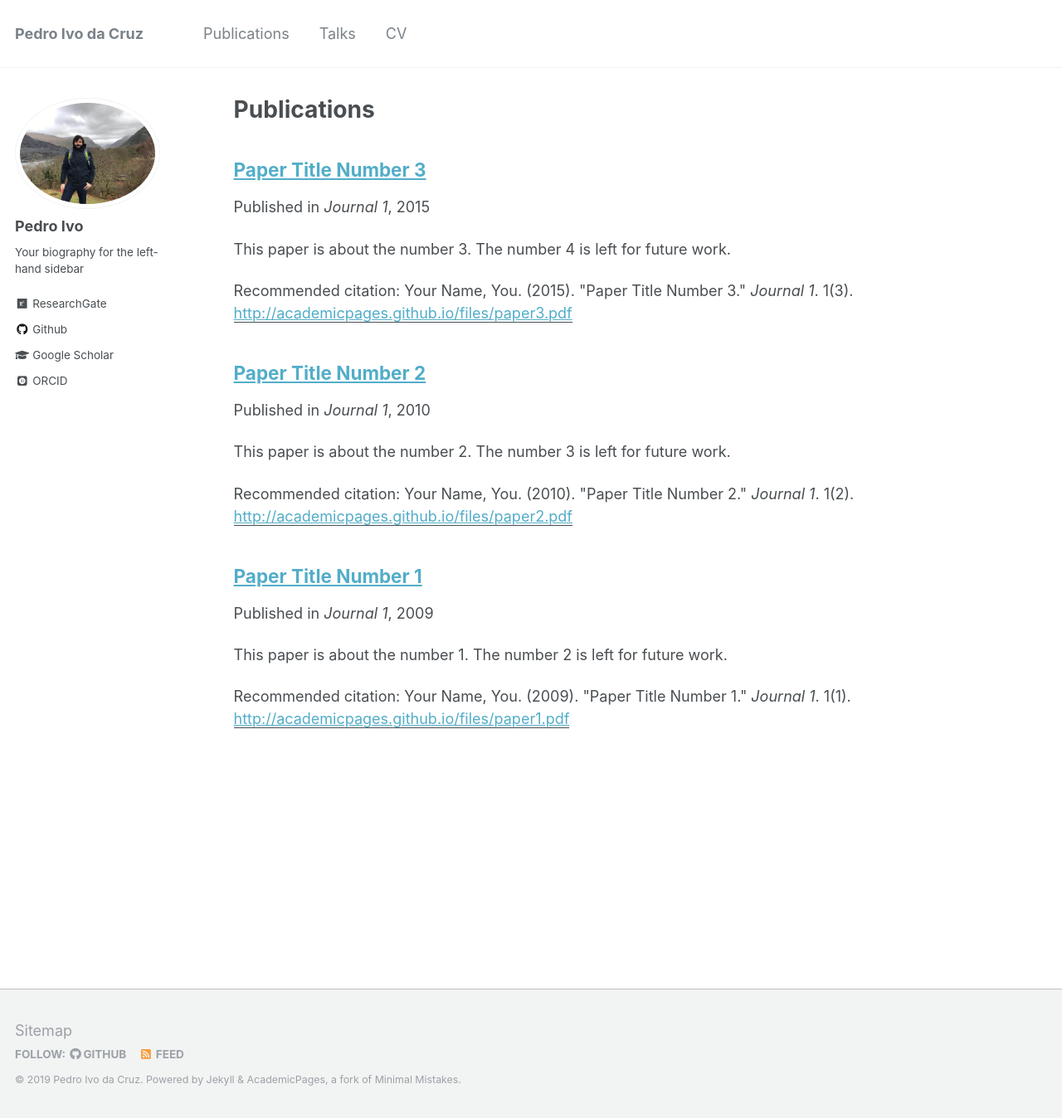
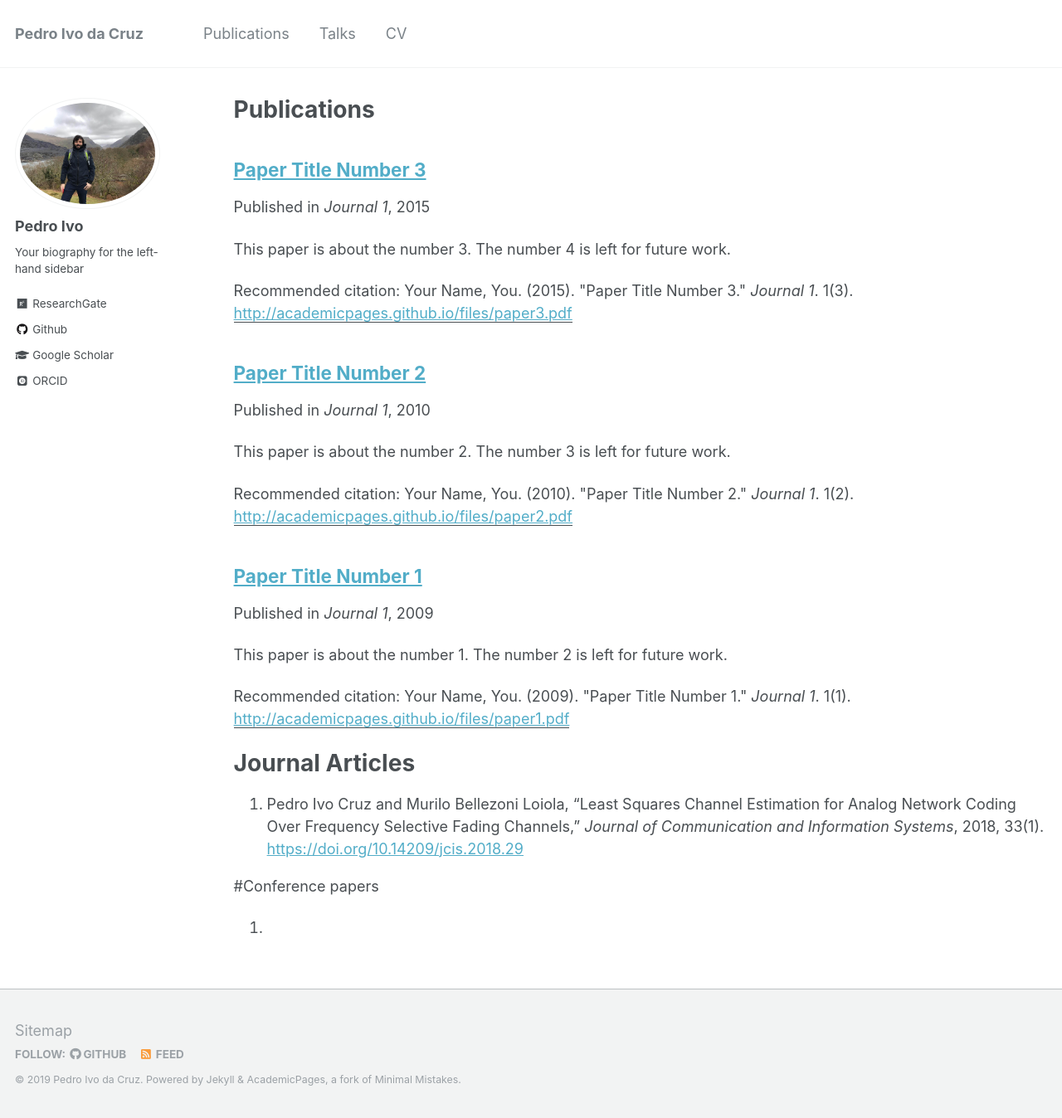
Before and after one commit to pedroidc/pedroidc.github.io, a Jekyll site: the page built from _pages/publications.md, in a window 1280 px wide and 1348 px high. Shown: the whole window at 83% size. Built offline with Jekyll 4.4.1, drawn with Linux system fonts in a browser that asks for light colours; some web fonts are replaced.

Commit message:
Testing publication pages

```diff
--- a/_config.yml
+++ b/_config.yml
@@ -88,7 +88,7 @@ author:
   pubmed           : # "https://www.ncbi.nlm.nih.gov/pubmed/?term=john+snow"
   googlescholar    : "https://scholar.google.com.br/citations?user=m8KLKZoAAAAJ&hl=pt-BR"
   email            :
-  researchgate     :  "https://www.researchgate.net/profile/Pedro_Cruz24"
+  researchgate     : "https://www.researchgate.net/profile/Pedro_Cruz24"
   uri              :
   bitbucket        :
   codepen          :
--- a/_pages/publications.md
+++ b/_pages/publications.md
@@ -14,3 +14,9 @@ author_profile: true
 {% for post in site.publications reversed %}
   {% include archive-single.html %}
 {% endfor %}
+
+# Journal Articles
+1. Pedro Ivo Cruz and Murilo Bellezoni Loiola, "Least Squares Channel Estimation for Analog Network Coding Over Frequency Selective Fading Channels," _Journal of Communication and Information Systems_, 2018, 33(1). [https://doi.org/10.14209/jcis.2018.29](https://doi.org/10.14209/jcis.2018.29)
+
+#Conference papers
+1.
```
